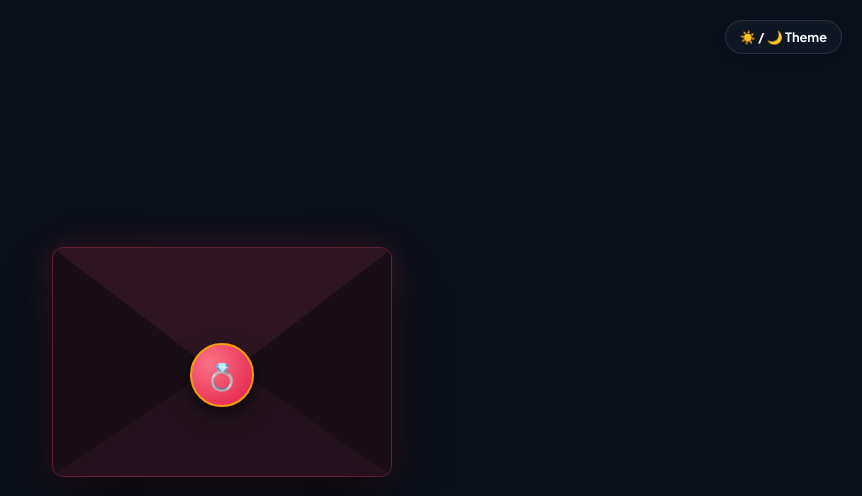
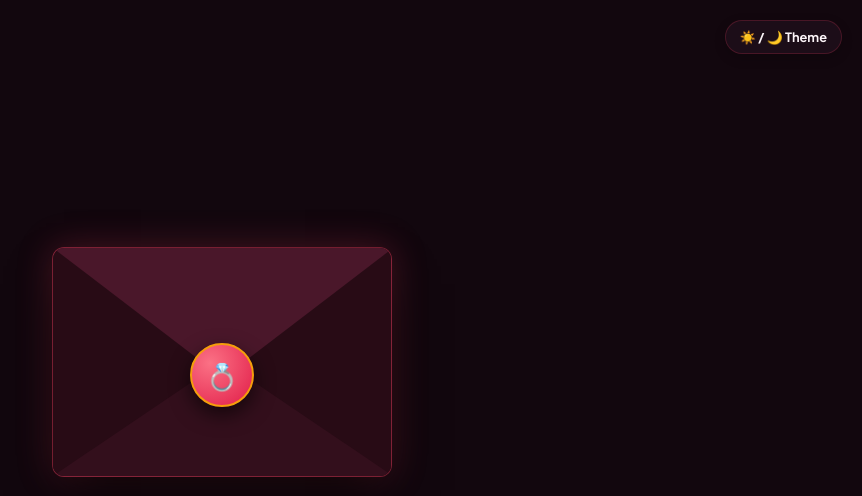
Before and after one commit to handlevault-official/crisp-proposal-gate, a plain HTML site: page index.html in a window 1280 px wide. Shown: the top 496 px of the page, without its empty margins (418-1280 px from the left). Drawn offline with Linux system fonts and the light colour scheme.

Commit message:
Update index.html

```diff
--- a/index.html
+++ b/index.html
@@ -3,35 +3,35 @@
 <head>
     <meta charset="UTF-8">
     <meta name="viewport" content="width=device-width, initial-scale=1.0">
-    <title>Crisp Proposal Gate — Exclusive Invitation & Proposal</title>
+    <title>Crisp Proposal Gate — Exclusive Engagement & Proposal</title>
     <link rel="manifest" href="./manifest.json">
-    <meta name="theme-color" content="#0b0f19">
+    <meta name="theme-color" content="#12070e">
     <link href="https://fonts.googleapis.com/css2?family=Cinzel:wght@600;700&family=Plus+Jakarta+Sans:wght@400;500;600;700&display=swap" rel="stylesheet">
     <style>
         :root {
-            --bg-main: #0b0f19;
-            --card-bg: rgba(17, 24, 39, 0.85);
-            --accent: #f43f5e;
+            --bg-main: #12070e; /* Deep velvet wine background */
+            --card-bg: rgba(31, 15, 26, 0.9);
+            --accent: #f43f5e; /* Rose */
             --accent-light: #fb7185;
-            --accent-glow: rgba(244, 63, 94, 0.3);
+            --accent-glow: rgba(244, 63, 94, 0.35);
             --gold: #f59e0b;
-            --border: rgba(255, 255, 255, 0.1);
-            --text-main: #f8fafc;
-            --text-muted: #94a3b8;
-            --input-bg: rgba(11, 15, 25, 0.8);
+            --border: rgba(244, 63, 94, 0.2);
+            --text-main: #fcf4f8;
+            --text-muted: #d1a3b8;
+            --input-bg: rgba(18, 7, 14, 0.8);
         }
 
         [data-theme="light"] {
-            --bg-main: #f8fafc;
+            --bg-main: #fdf2f4;
             --card-bg: rgba(255, 255, 255, 0.95);
             --accent: #e11d48;
             --accent-light: #f43f5e;
             --accent-glow: rgba(225, 29, 72, 0.15);
             --gold: #d97706;
-            --border: rgba(0, 0, 0, 0.12);
-            --text-main: #0f172a;
-            --text-muted: #64748b;
-            --input-bg: rgba(241, 245, 249, 0.9);
+            --border: rgba(225, 29, 72, 0.15);
+            --text-main: #380d19;
+            --text-muted: #9f5b6e;
+            --input-bg: rgba(253, 238, 241, 0.9);
         }
 
         * {
@@ -68,11 +68,11 @@
             cursor: pointer;
             font-size: 0.8rem;
             font-weight: 700;
-            box-shadow: 0 4px 12px rgba(0,0,0,0.1);
+            box-shadow: 0 4px 12px rgba(0,0,0,0.2);
             z-index: 100;
         }
 
-        /* --- STEP 1: 3D ENVELOPE --- */
+        /* --- STEP 1: 3D ROMANTIC ENVELOPE --- */
         .envelope-wrapper {
             perspective: 1000px;
             cursor: pointer;
@@ -83,11 +83,11 @@
             position: relative;
             width: 340px;
             height: 230px;
-            background: linear-gradient(135deg, #1f1118, #0b0f19);
-            border: 1px solid rgba(244, 63, 94, 0.35);
+            background: linear-gradient(135deg, #3d1222, #1b0710); /* Deep Velvet Burgundy */
+            border: 1px solid rgba(244, 63, 94, 0.4);
             border-radius: 12px;
             margin: 0 auto 25px auto;
-            box-shadow: 0 25px 50px -12px rgba(0, 0, 0, 0.8), 0 0 30px rgba(244, 63, 94, 0.2);
+            box-shadow: 0 25px 50px -12px rgba(0, 0, 0, 0.8), 0 0 35px rgba(244, 63, 94, 0.25);
             transition: transform 0.4s cubic-bezier(0.175, 0.885, 0.32, 1.275);
             overflow: hidden;
         }
@@ -101,7 +101,7 @@
             top: 0; left: 0; width: 0; height: 0;
             border-left: 170px solid transparent;
             border-right: 170px solid transparent;
-            border-top: 130px solid #2d1622;
+            border-top: 130px solid #4a172a; /* Matingkad na burgundy flap */
             transform-origin: top;
             transition: transform 0.6s ease;
             z-index: 3;
@@ -111,9 +111,9 @@
 
         .pocket {
             position: absolute; bottom: 0; left: 0; width: 0; height: 0;
-            border-left: 170px solid #190e15;
-            border-right: 170px solid #190e15;
-            border-bottom: 115px solid #23121d;
+            border-left: 170px solid #280b15;
+            border-right: 170px solid #280b15;
+            border-bottom: 115px solid #330f1c;
             border-top: 115px solid transparent;
             z-index: 2;
         }
@@ -236,7 +236,7 @@
             text-align: center;
         }
 
-        /* --- STEP 3: SUCCESS PASS & PROPOSAL ACCEPTANCE --- */
+        /* --- STEP 3: SUCCESS PROPOSAL PASS --- */
         .vip-pass {
             width: 100%;
             max-width: 480px;
@@ -244,7 +244,7 @@
             border: 2px solid var(--accent);
             border-radius: 24px;
             padding: 32px;
-            box-shadow: 0 25px 60px rgba(244, 63, 94, 0.2);
+            box-shadow: 0 25px 60px rgba(244, 63, 94, 0.25);
             text-align: center;
             position: relative;
             overflow: hidden;
@@ -335,7 +335,7 @@
 
     <button class="theme-toggle" onclick="toggleTheme()">☀️ / 🌙 Theme</button>
 
-    <!-- STEP 1: 3D ENVELOPE -->
+    <!-- STEP 1: 3D ROMANTIC ENVELOPE -->
     <div class="envelope-wrapper" id="stepEnvelope" onclick="openEnvelope()">
         <div class="envelope" id="envelopeObj">
             <div class="flap"></div>
```
